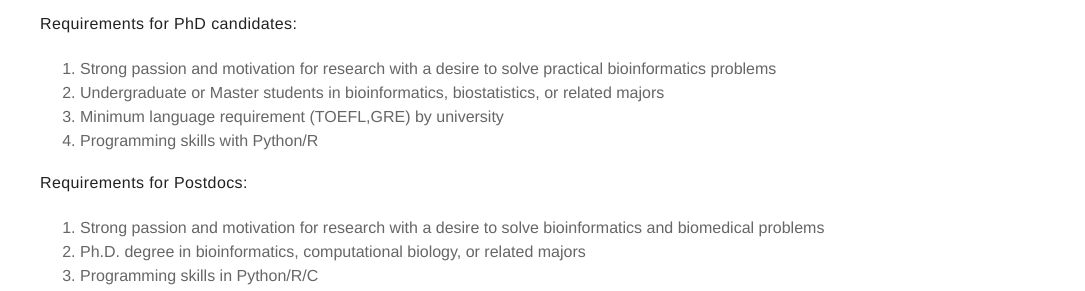
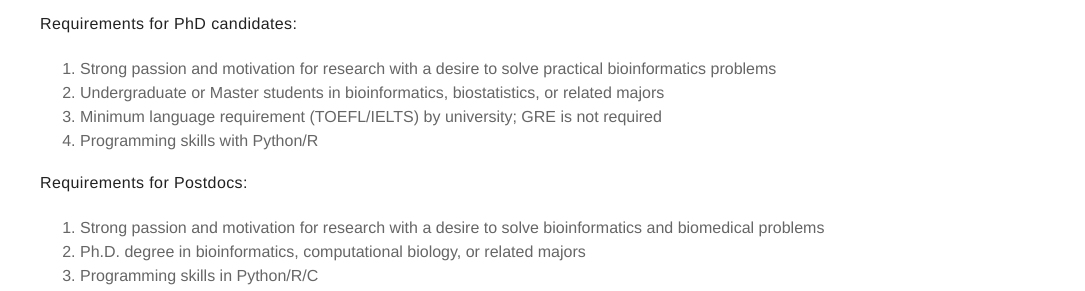
Before and after one commit to QSong-github/SongLab, a Jekyll site: the page built from pages/opening.md, in a window 1280 px wide. Shown: the part 338-629 px from the top of the page, without its empty margins (195-1280 px from the left). Built offline with Jekyll 4.4.1, drawn with Linux system fonts in a browser that asks for light colours.

Commit message:
Update opening.md

```diff
--- a/pages/opening.md
+++ b/pages/opening.md
@@ -10,7 +10,7 @@ College of Medicine, University of Florida. Candidates will work with Dr. Song.
 Requirements for PhD candidates:
 1. Strong passion and motivation for research with a desire to solve practical bioinformatics problems
 2. Undergraduate or Master students in bioinformatics, biostatistics, or related majors
-3. Minimum language requirement (TOEFL,GRE) by university
+3. Minimum language requirement (TOEFL/IELTS) by university; GRE is not required
 4. Programming skills with Python/R
 
 Requirements for Postdocs:
```
